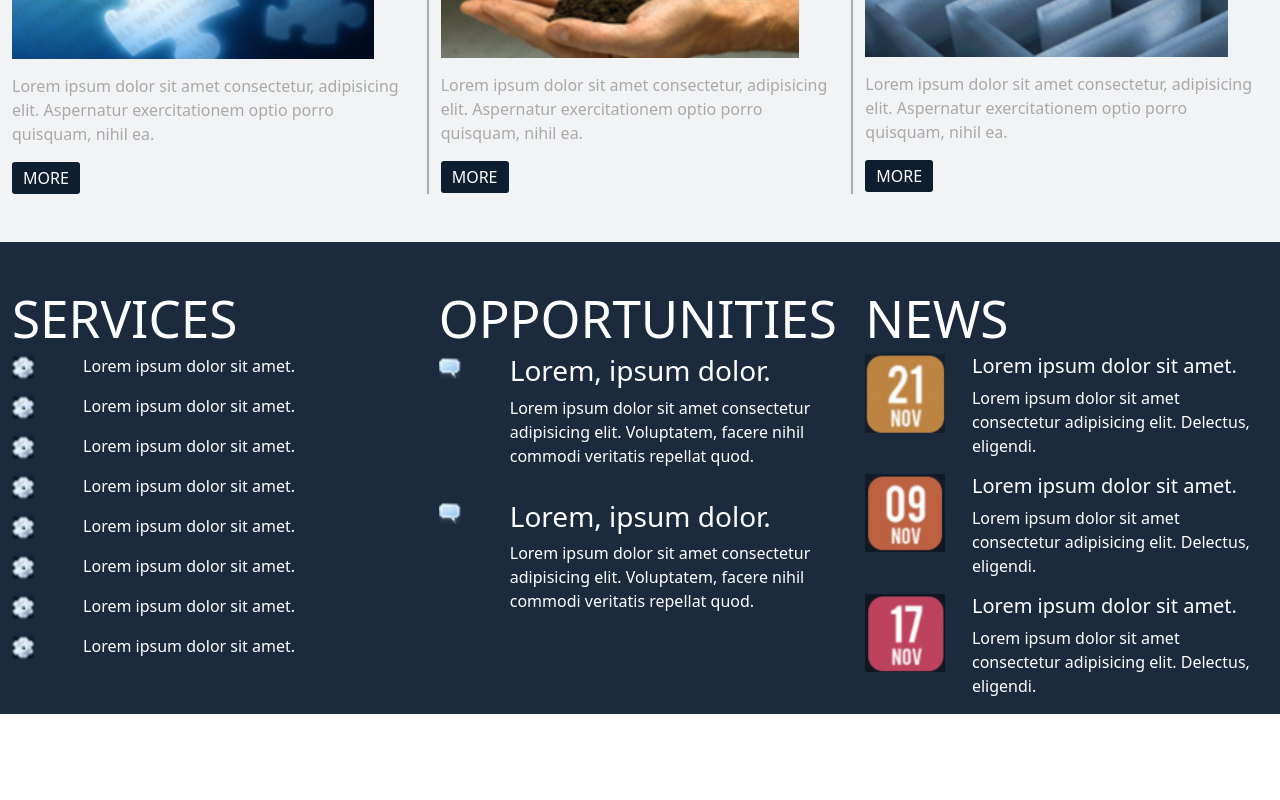
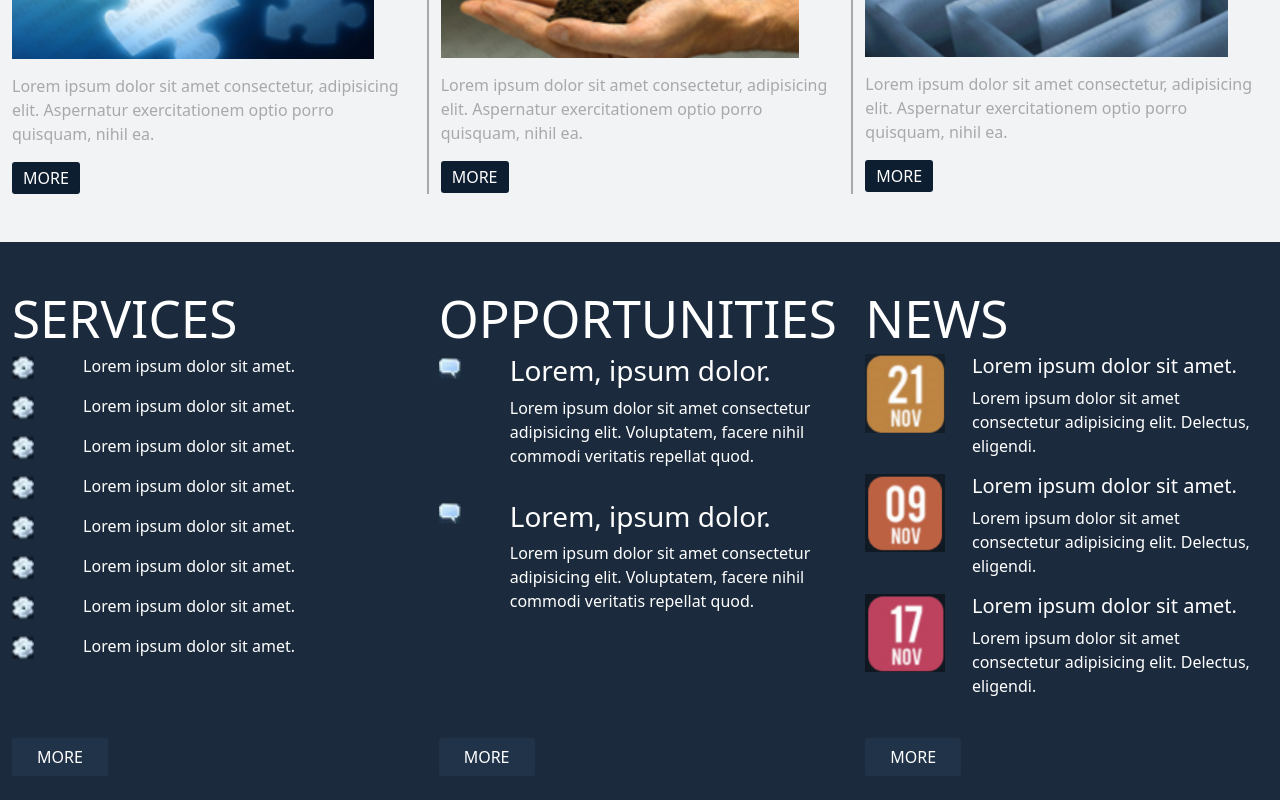
Before and after one commit to livingstonkolbie/detroix-react, a React (Vite) app in the folder detroixReact/: page / in a window 1280 px wide. Shown: the part 864-1664 px from the top of the page. Before the commit the page ends 1578 px from the top, so only its background shows below. Built offline with nearby package versions, Linux system fonts and the light colour scheme; the HTML template or start-up script is replaced by a standard one.

Commit message:
info buttons added

```diff
--- /dev/null
+++ b/detroixReact/src/components/InfoBtns.jsx
@@ -0,0 +1,19 @@
+
+function InfoBtns() {
+
+    return (
+        <div className="row infoBtns py-4">
+            <div className="col-4">
+                <button>MORE</button>
+            </div>
+            <div className="col-4">
+                <button>MORE</button>
+            </div>
+            <div className="col-4">
+                <button>MORE</button>
+            </div>
+        </div>
+    )
+}
+
+export default InfoBtns
--- a/detroixReact/src/components/Main.jsx
+++ b/detroixReact/src/components/Main.jsx
@@ -3,6 +3,7 @@ import HeroImg from './HeroImage'
 import HeroDots from './HeroDots'
 import About from './About'
 import Info from './Info'
+import InfoBtns from './InfoBtns'
 
 function Main() {
 
@@ -13,6 +14,7 @@ function Main() {
             <HeroDots />
             <About />
             <Info />
+            <InfoBtns />
         </main>
     )
 }
--- a/detroixReact/src/style.css
+++ b/detroixReact/src/style.css
@@ -73,3 +73,15 @@ body {
 .news img {
     width: 80px;
 }
+
+.infoBtns {
+    background-color: #1b2b3d;
+    color: white;
+}
+
+.infoBtns button {
+    background-color: #213349;
+    color: white;
+    padding: 6px 24px;
+    border-radius: 3px;
+}
```
